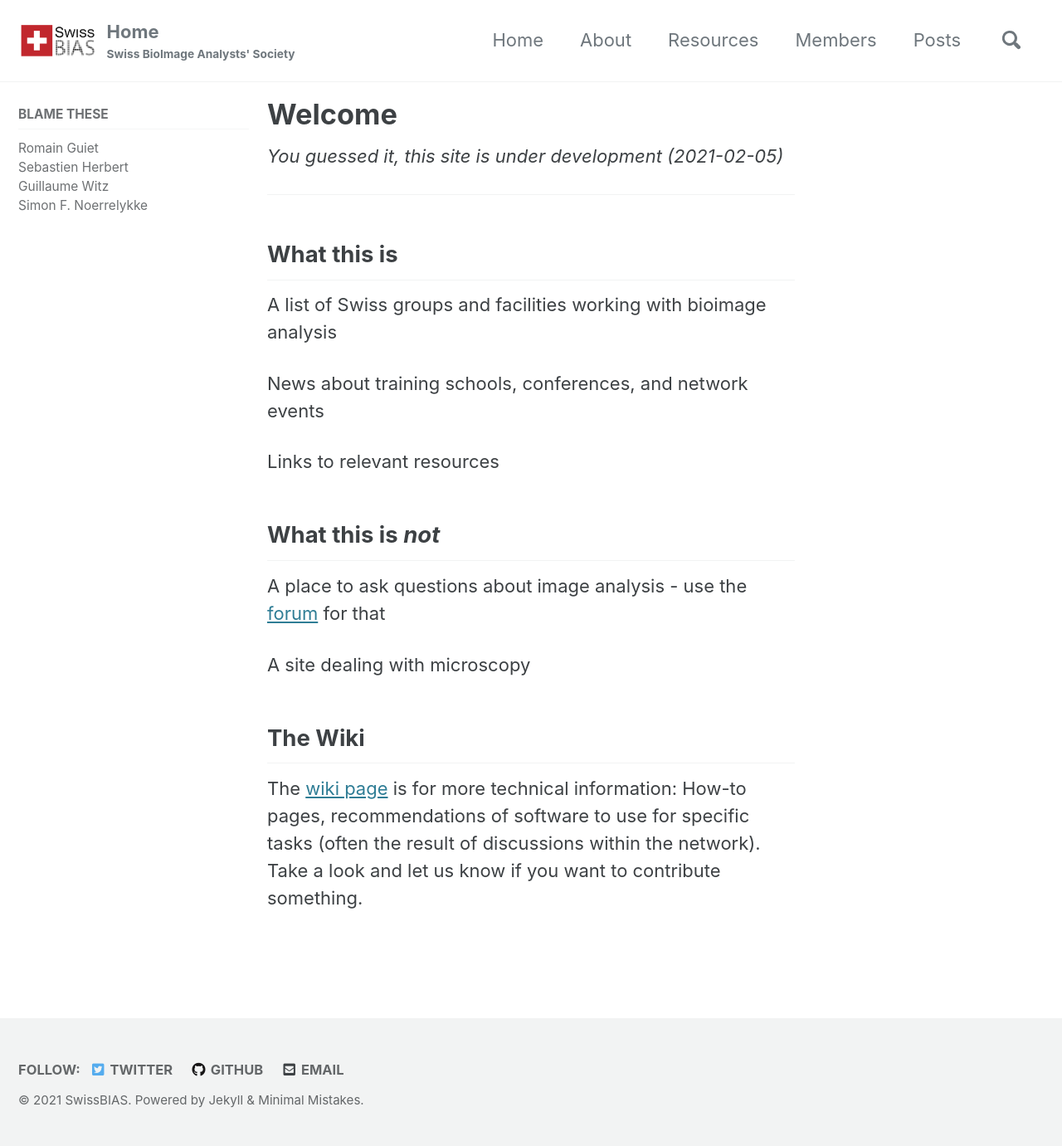
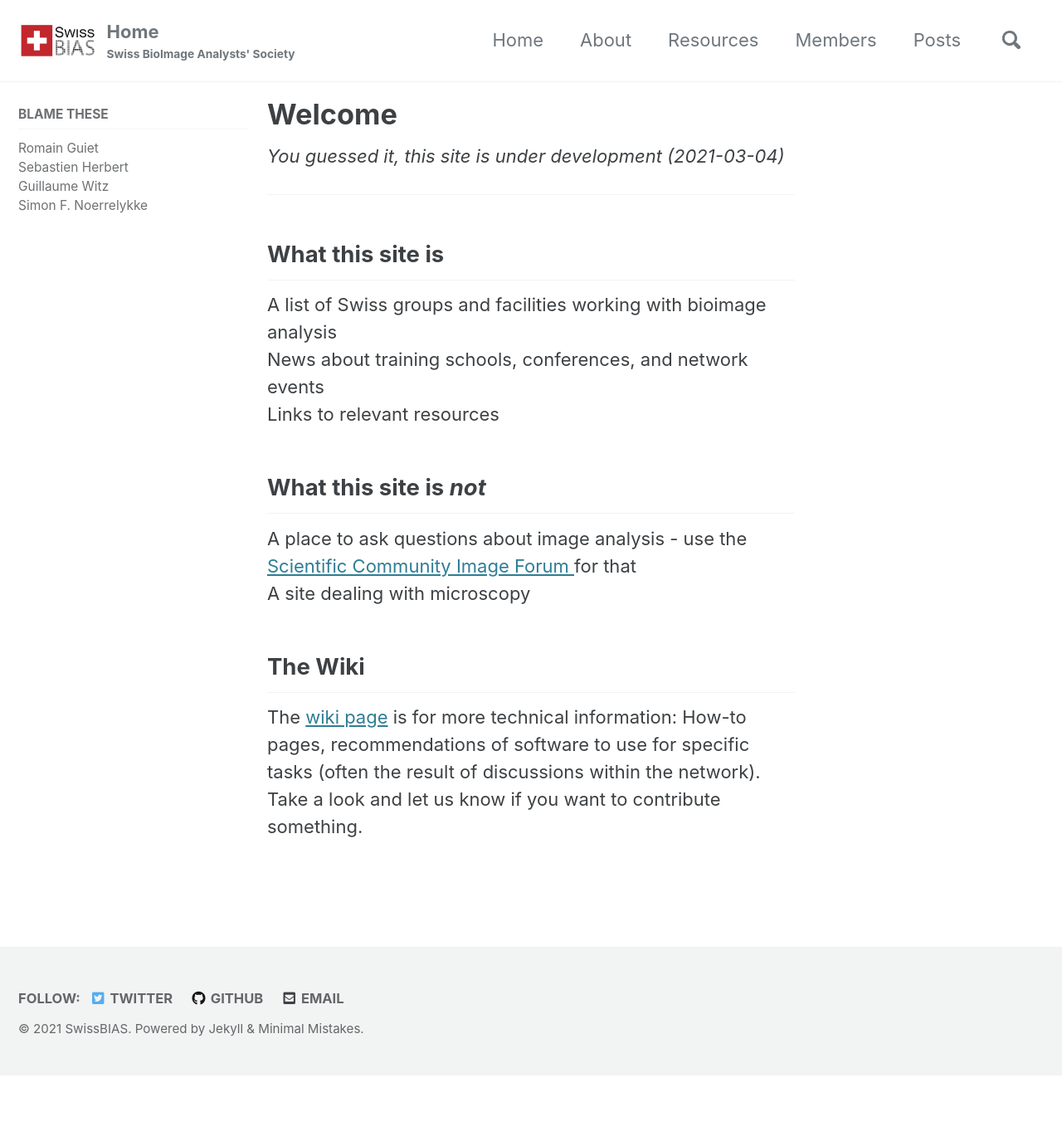
Before and after one commit to SwissBIAS/SwissBIAS.github.io, a Jekyll site: the page built from _pages/index.md, in a window 1280 px wide. Shown: the whole page at 83% size. Built offline with Jekyll 4.4.1, drawn with Linux system fonts in a browser that asks for light colours; cached includes are drawn as plain includes; comment, search, counter and statistics services are not loaded; after the commit the page ends 1296 px from its top, so only the background shows below that.

Commit message:
Update index.md

```diff
--- a/_pages/index.md
+++ b/_pages/index.md
@@ -7,20 +7,17 @@ sidebar:
 
 
 
-*You guessed it, this site is under development (2021-02-05)*
+*You guessed it, this site is under development (2021-03-04)*
 
 ---
 
-## What this is
-A list of Swiss groups and facilities working with bioimage analysis
-
-News about training schools, conferences, and network events
-
+## What this site is
+A list of Swiss groups and facilities working with bioimage analysis\\
+News about training schools, conferences, and network events\\
 Links to relevant resources
 
-## What this is *not*
-A place to ask questions about image analysis - use the [forum](https://forum.image.sc/) for that
-
+## What this site is *not*
+A place to ask questions about image analysis - use the [Scientific Community Image Forum ](https://forum.image.sc/) for that\\
 A site dealing with microscopy
 
 ## The Wiki
```
